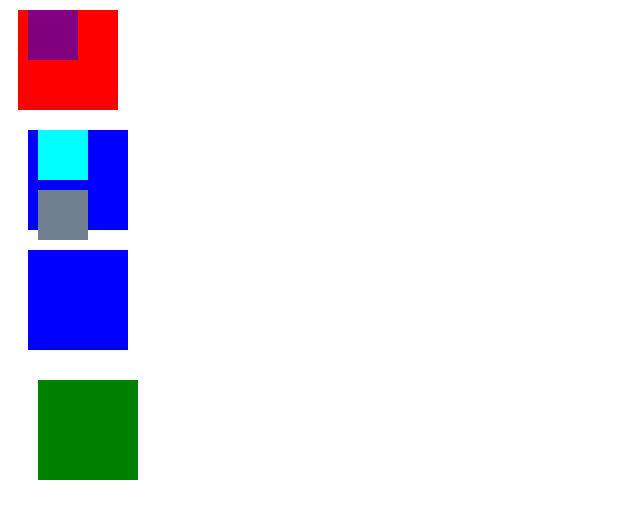
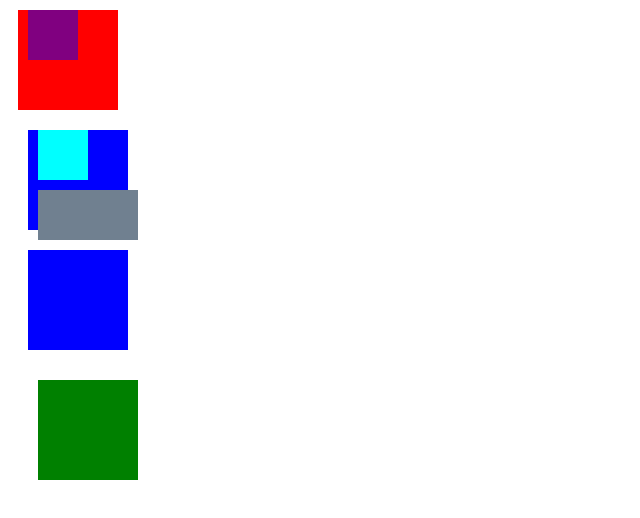
Before and after one commit to gentmitch/dont-use-margins, a plain HTML site: page index.html in a window 1280 px wide. Shown: the whole page, without its empty margins (0-640 px from the left). Drawn offline with Linux system fonts and the light colour scheme.

Commit message:
Overflow

```diff
--- a/styles.css
+++ b/styles.css
@@ -31,7 +31,7 @@
 }
 .twoB {
   height: 50px;
-  width: 50px;
+  width: 100%;
   margin: 10px 100px 10px 10px;
   background-color: slategrey;
 
```
